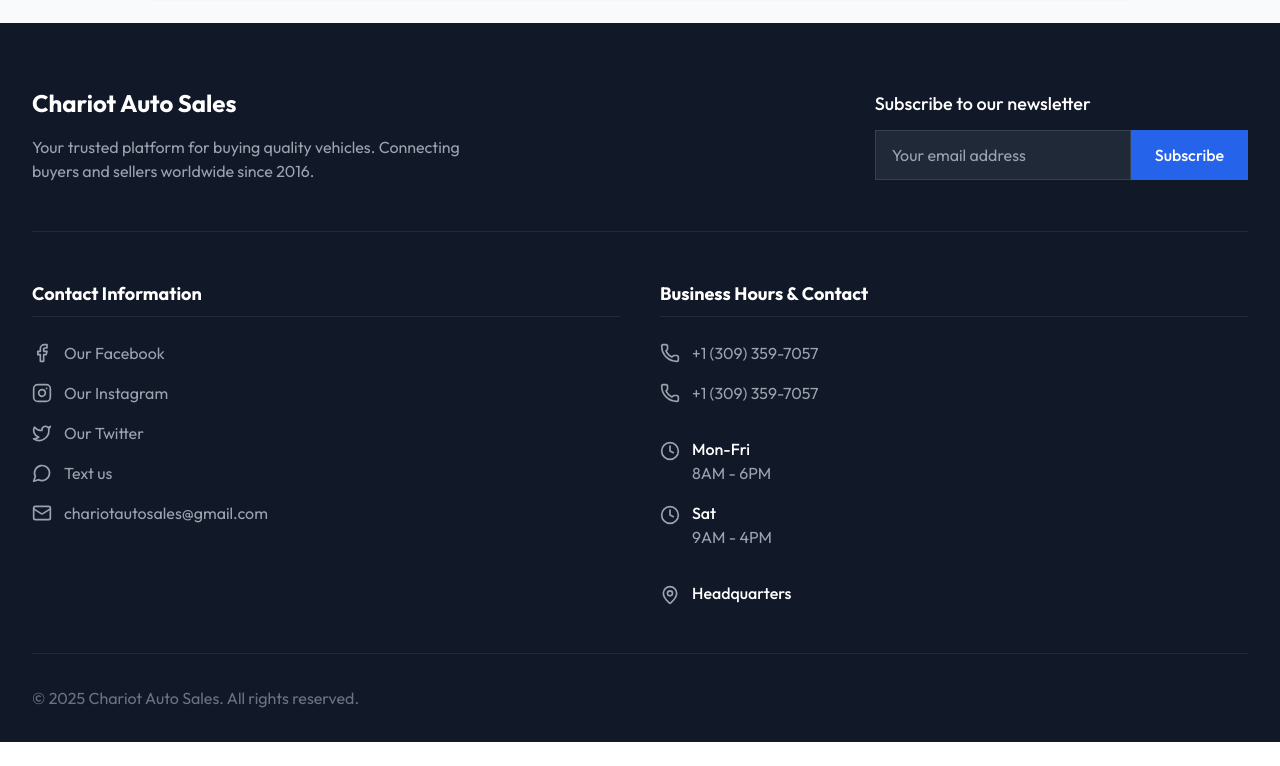
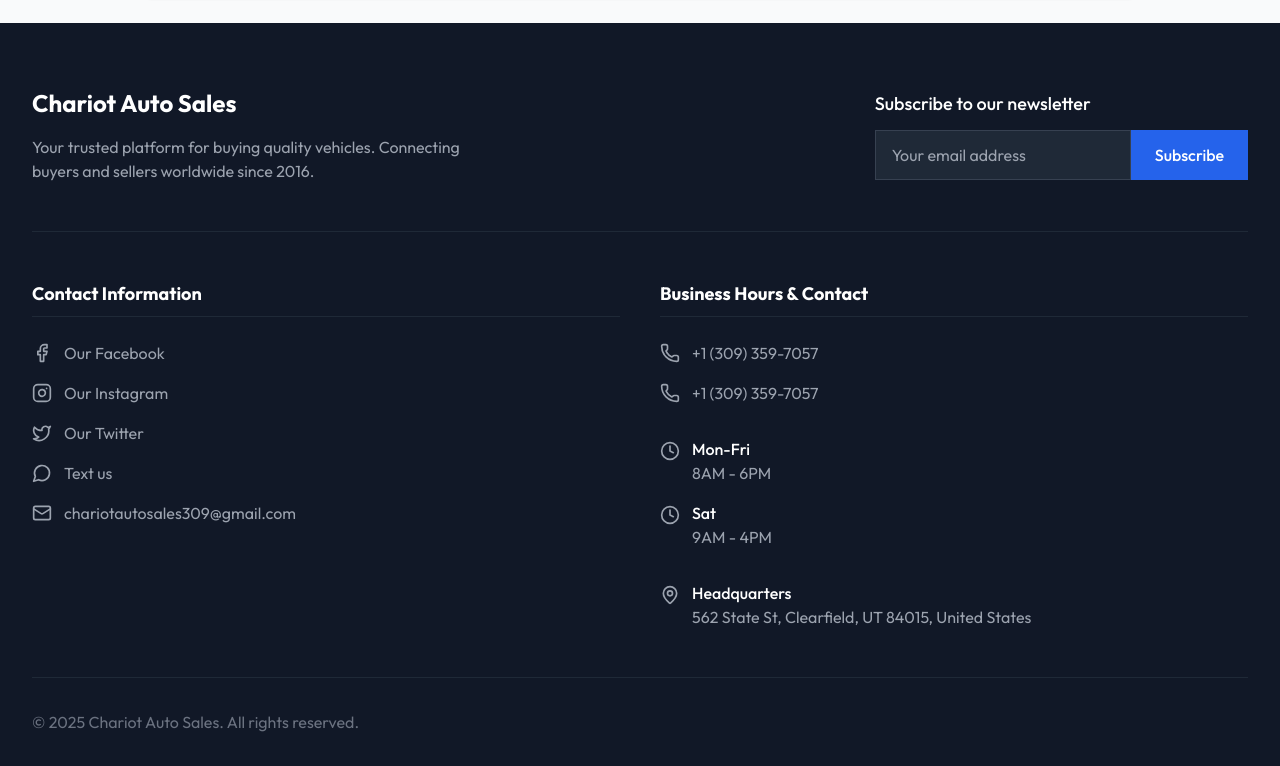
Before and after one commit to hoodq-hash/Bank-repossed, a Next.js app: page /sell in a window 1280 px wide. Shown: the part 2441-3207 px from the top of the page. Before the commit the page ends 3183 px from the top, so only its background shows below. Built offline with nearby package versions, Linux system fonts and the light colour scheme.

Commit message:
updated content

```diff
--- a/src/app/order/[id]/page.tsx
+++ b/src/app/order/[id]/page.tsx
@@ -308,7 +308,7 @@ This message was sent from Chariot's auto website.
 `;
 
       // Encode email parameters
-      const mailtoLink = `mailto:chariotautosales@gmail.com?subject=${encodeURIComponent(
+      const mailtoLink = `mailto:chariotautosales309@gmail.com?subject=${encodeURIComponent(
         subject
       )}&body=${encodeURIComponent(body)}`;
 
@@ -446,9 +446,7 @@ This message was sent from Chariot's auto website.
                   </li>
                   <li className="flex items-start">
                     <Check size={14} className="mr-2 mt-1 text-blue-600" />
-                    <span>
-                      You can discuss details, arrange viewings
-                    </span>
+                    <span>You can discuss details, arrange viewings</span>
                   </li>
                 </ul>
               </div>
--- a/src/app/page.tsx
+++ b/src/app/page.tsx
@@ -235,7 +235,7 @@ export default function Home() {
 
                     <div className="relative h-[350px] md:h-[400px] rounded-xl overflow-hidden">
                       <Image
-                        src="https://images.pexels.com/photos/305070/pexels-photo-305070.jpeg?auto=compress&cs=tinysrgb&w=1260&h=750&dpr=2"
+                        src="/cars.jpg"
                         alt="Featured vehicle"
                         fill
                         className="object-contain"
@@ -722,12 +722,12 @@ export default function Home() {
                       <h3 className="font-bold">Email</h3>
                     </div>
                     <p className="text-slate-300 text-sm">
-                      info@chariotsautos.com
+                      chariotautosales309@gmail.com
                       <br />
-                      support@chariotsautos.com
+                      chariotautosales309@gmail.com
                     </p>
                     <a
-                      href="mailto:info@chariotsautos.com"
+                      href="mailto:chariotautosales309@gmail.com"
                       className="mt-2 inline-flex items-center text-blue-400 hover:text-blue-300 text-sm"
                     >
                       Send email
--- a/src/components/Footer.tsx
+++ b/src/components/Footer.tsx
@@ -102,11 +102,11 @@ export default function Footer() {
               </li>
               <li>
                 <a
-                  href="mailto:chariotautosales@gmail.com"
+                  href="mailto:chariotautosales309@gmail.com"
                   className="flex items-center text-gray-400 hover:text-white transition-colors"
                 >
                   <Mail size={20} className="mr-3" />
-                  <span>chariotautosales@gmail.com</span>
+                  <span>chariotautosales309@gmail.com</span>
                 </a>
               </li>
             </ul>
@@ -163,7 +163,9 @@ export default function Footer() {
                 />
                 <div>
                   <p className="text-white font-medium">Headquarters</p>
-                  <p className="text-gray-400"></p>
+                  <p className="text-gray-400">
+                    562 State St, Clearfield, UT 84015, United States
+                  </p>
                 </div>
               </li>
             </ul>
```
Also changed, not shown: public/cars.jpg (added).
